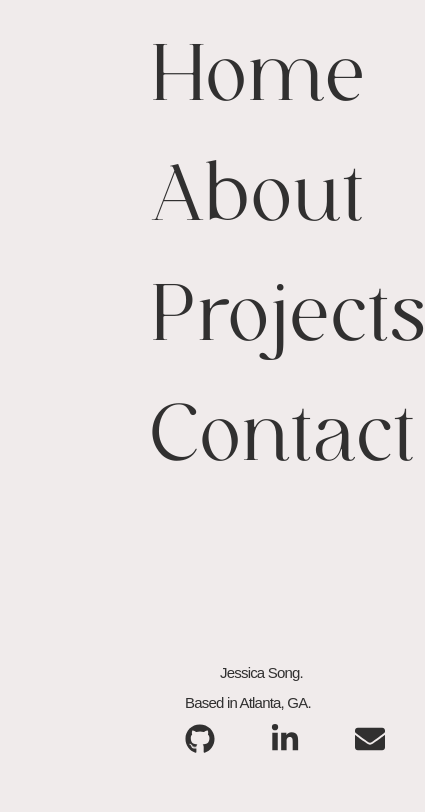
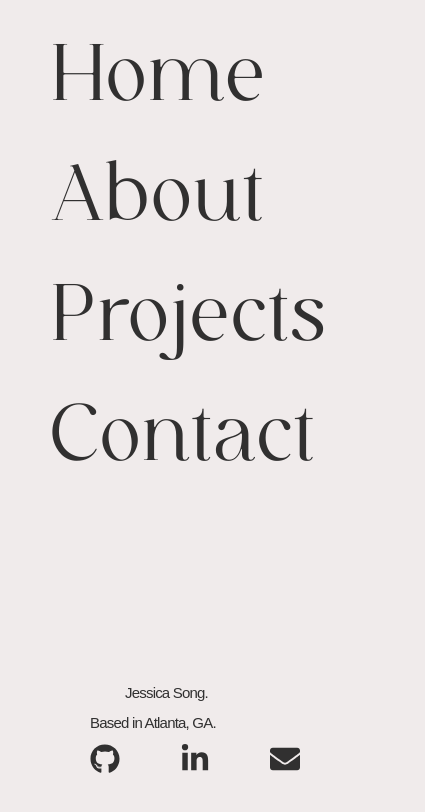
Before and after one commit to jsong73/js-portfolio, a React (Create React App) app: page / in a window 390 px wide. Shown: the top 812 px of the page, 425 px wide, since content can reach past the window. Built offline with nearby package versions, Linux system fonts and the light colour scheme; a web font is replaced by a local one.

Commit message:
fixing homepage media queries

```diff
--- a/src/App.css
+++ b/src/App.css
@@ -243,100 +243,222 @@ body{
         bottom: 30px;
     }
 }
-@media (max-width: 412px){
-    #nav{
-        text-align: center;
-        font-size: 80px;
-        left: 80px;
-    }
+
+@media (max-width: 912px){
     #name{
         text-align: center;
-        left: 150px;
-        bottom: 200px;
+        left:420px;
+        bottom: 700px;
     }
     #location{
         text-align: center;
-        left: 110px;
-        bottom: 170px;
+        left:385px;
+        bottom: 670px;
     }
     #github-icon{
         text-align: center;
-        left: 110px;
-        bottom: 120px;
+        left:385px;
+        bottom: 630px;
     }
     #linkedin-icon{
         text-align: center;
-        left: 200px;
-        bottom: 120px;
+        left: 470px;
+        bottom: 630px;
     }
     #email-icon{
         text-align: center;
-        left: 290px;
-        bottom: 120px;
+        left: 555px;
+        bottom: 630px;
     }
-}
-    @media (max-width: 280px){
-        #nav{
-            text-align: center;
-            font-size: 80px;
-            left: 30px;
-        }
+
+    @media (max-width:890px){
         #name{
-            text-align: center;
-            left: 105px;
+            left:375px;
             bottom: 100px;
         }
         #location{
-            text-align: center;
-            left: 70px;
+            left:340px;
             bottom: 70px;
         }
         #github-icon{
-            text-align: center;
-            left: 70px;
-            bottom:20px;
+            left:340px;
+            bottom: 30px;
         }
         #linkedin-icon{
-            text-align: center;
+            left:430px;
+            bottom: 30px;
+        }
+        #email-icon{
+            left: 520px;
+            bottom: 30px;
+        }
+    }
+    @media (max-width:820px){
+        #name{
+            left:375px;
+            bottom: 500px;
+        }
+        #location{
+            left:340px;
+            bottom: 470px;
+        }
+        #github-icon{
+            left:340px;
+            bottom: 430px;
+        }
+        #linkedin-icon{
+            left:430px;
+            bottom: 430px;
+        }
+        #email-icon{
+            left: 520px;
+            bottom: 430px;
+        }
+    }
+    @media (max-width:768px){
+        #name{
+            left:350px;
+            bottom: 350px;
+        }
+        #location{
+            left:315px;
+            bottom: 320px;
+        }
+        #github-icon{
+            left:315px;
+            bottom: 270px;
+        }
+        #linkedin-icon{
+            left:400px;
+            bottom: 270px;
+        }
+        #email-icon{
+            left: 485px;
+            bottom: 270px;
+        }
+    }
+    @media (max-width:752px){
+        #name{
+            left:250px;
+            bottom: 100px;
+        }
+        #location{
+            left:210px;
+            bottom: 70px;
+        }
+        #github-icon{
+            left:210px;
+            bottom: 30px;
+        }
+        #linkedin-icon{
+            left:300px;
+            bottom: 30px;
+        }
+        #email-icon{
+            left: 390px;
+            bottom: 30px;
+        }
+    }
+    @media (max-width:540px){
+        #nav{
             left: 150px;
-            bottom:20px;
+        }
+        #name{
+            left:230px;
+            bottom: 100px;
+        }
+        #location{
+            left:190px;
+            bottom: 75px;
+        }
+        #github-icon{
+            left:190px;
+            bottom: 30px;
+        }
+        #linkedin-icon{
+            left:280px;
+            bottom: 30px;
         }
         #email-icon{
             text-align: center;
-            left: 230px;
-            bottom:20px;
+            left: 370px;
+            bottom: 30px;
         }
-}
-
-@media (max-width: 540px){
-    #nav{
-        text-align: center;
-        font-size: 80px;
-        left: 150px;
     }
-    #name{
-        text-align: center;
-        left: 220px;
-        bottom: 160px;
+    @media (max-width:414px){
+        #nav{
+            left: 80px;
+        }
+        #name{
+            left:155px;
+            bottom: 180px;
+        }
+        #location{
+            left:120px;
+            bottom: 150px;
+        }
+        #github-icon{
+            left:120px;
+            bottom: 110px;
+        }
+        #linkedin-icon{
+            left:200px;
+            bottom: 110px;
+        }
+        #email-icon{
+            text-align: center;
+            left: 280px;
+            bottom: 110px;
+        }
     }
-    #location{
-        text-align: center;
-        left: 185px;
-        bottom: 130px;
+    @media (max-width:393px){
+        #nav{
+            left: 50px;
+        }
+        #name{
+            left:125px;
+            bottom: 140px;
+        }
+        #location{
+            left:90px;
+            bottom: 110px;
+        }
+        #github-icon{
+            left:90px;
+            bottom:70px;
+        }
+        #linkedin-icon{
+            left:180px;
+            bottom: 70px;
+        }
+        #email-icon{
+            left:270px;
+            bottom: 70px;
+        }
     }
-    #github-icon{
-        text-align: center;
-        left: 185px;
-        bottom: 90px;
-    }
-    #linkedin-icon{
-        text-align: center;
-        left: 270px;
-        bottom: 90px;
-    }
-    #email-icon{
-        text-align: center;
-        left: 355px;
-        bottom: 90px;
+    @media (max-width:280px){
+        #nav{
+            left: 20px;
+        }
+        #name{
+            left:100px;
+            bottom: 50px;
+        }
+        #location{
+            left:60px;
+            bottom:30px;
+        }
+        #github-icon{
+            left:60px;
+            bottom: 0px
+        }
+        #linkedin-icon{
+            left:150px;
+            bottom: 0px;
+        }
+        #email-icon{
+            left:240px;
+            bottom: 0px;
+        }
     }
 }
```
